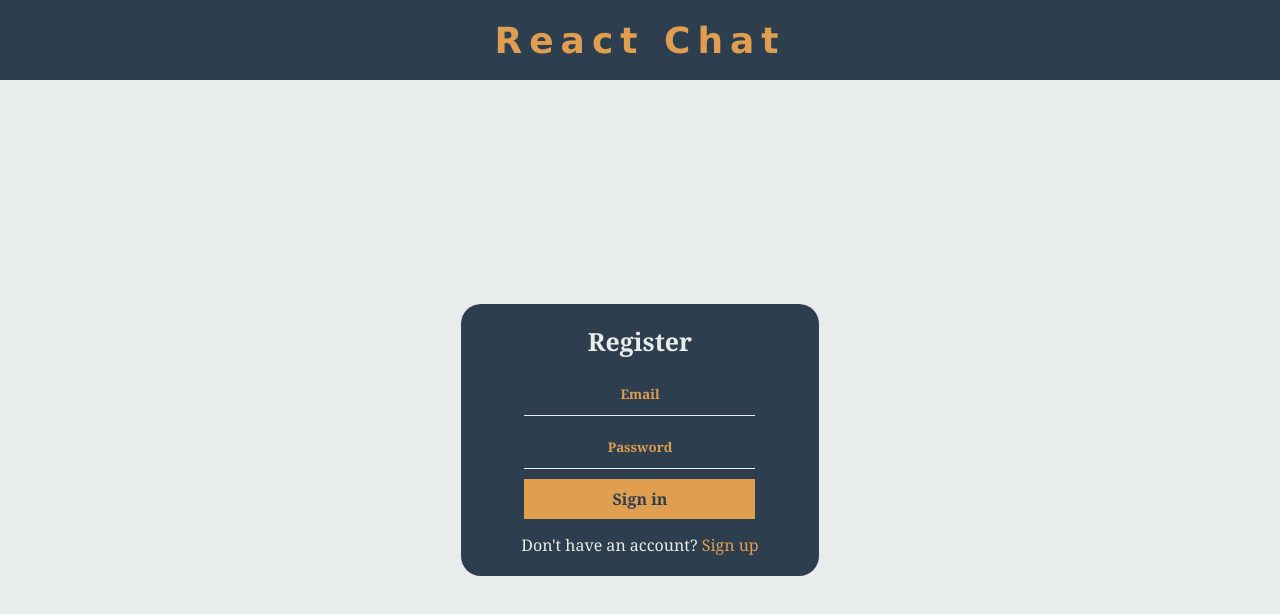
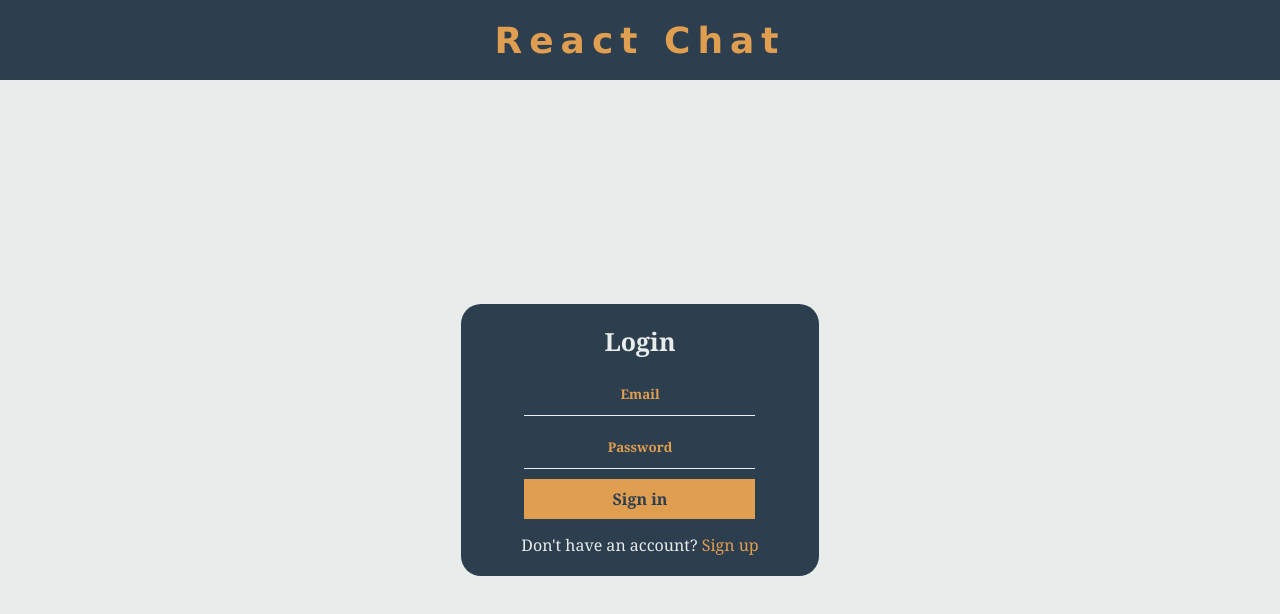
Before and after one commit to sharwaridali/react-chat-test, a React (Create React App) app: page /login in a window 1280 px wide. Shown: the top 614 px of the page. Built offline with nearby package versions, Linux system fonts and the light colour scheme; no server answers.

Commit message:
Fixed Login page form card heading

```diff
--- a/src/Pages/Login.jsx
+++ b/src/Pages/Login.jsx
@@ -28,7 +28,7 @@
       <Header />
       <div className="formContainer">
         <div className="formWrapper">
-          <span className="card-title">Register</span>
+          <span className="card-title">Login</span>
 
           <form onSubmit={handleSubmit}>
             <input
```
